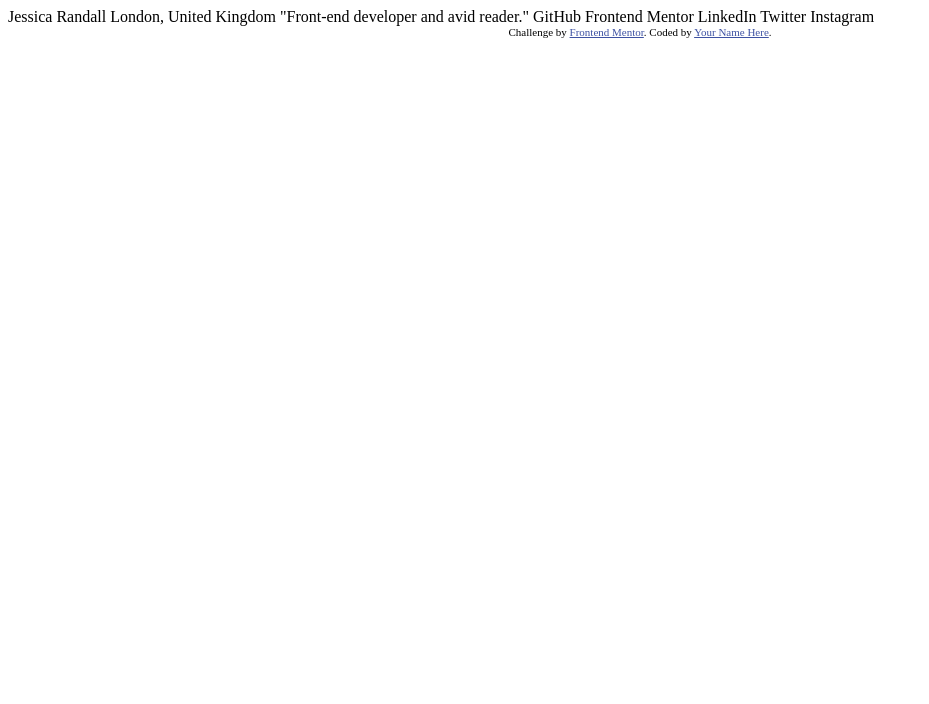
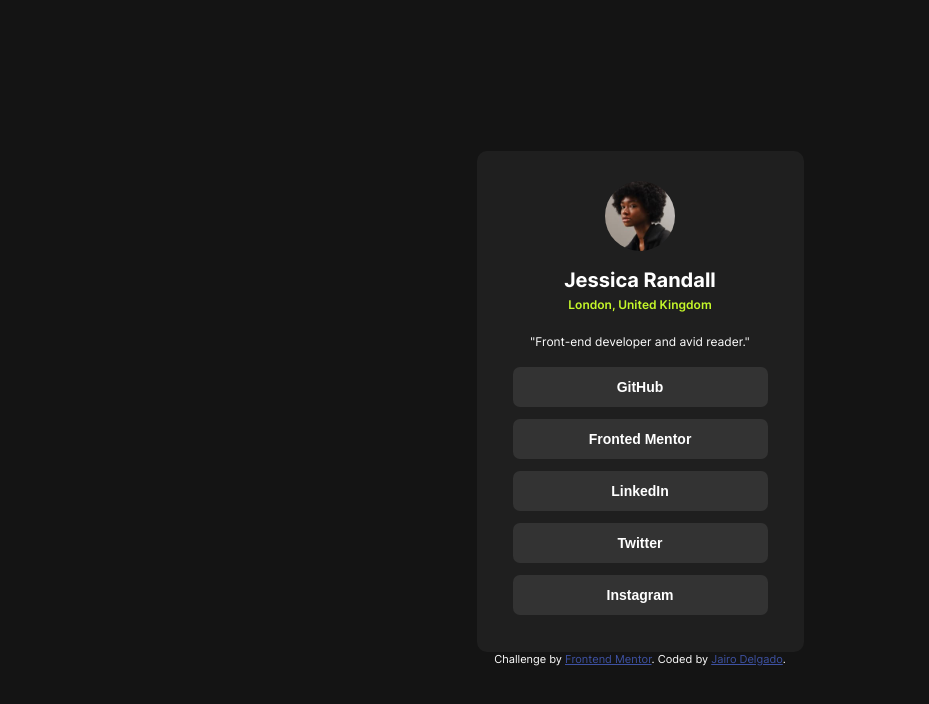
Before and after one commit to gyro2006/social-links-profile, a plain HTML site: page index.html in a window 1280 px wide. Shown: the whole page, without its empty margins (0-929 px from the left). Drawn offline with Linux system fonts and the light colour scheme.

Commit message:
Update index.html

```diff
--- a/index.html
+++ b/index.html
@@ -12,23 +12,90 @@
   <style>
     .attribution { font-size: 11px; text-align: center; }
     .attribution a { color: hsl(228, 45%, 44%); }
+    @font-face {
+      font-family: Inter;
+      src: url('assets/fonts/Inter-VariableFont_slnt\,wght.ttf');
+    }
+    body {
+      background-color: hsl(0, 0%, 8%);
+      display: flex;
+      min-height: 100dvh;
+      flex-direction: column;
+      justify-content: center;
+      align-items: center;
+      font-family: Inter, sans-serif;
+    }
+    #card {
+      max-width: 327px;
+      max-height: 522px;
+      min-width: 300px;
+      min-height: 501px;
+      background-color: hsl(0, 0%, 12%);
+      border-radius: 10px;
+      text-align: center;
+    }
+    h1 {
+      color: hsl(0, 0%, 100%);
+      font-family: Inter, sans-serif;
+      font-size: 20px;
+      font-weight: 700;
+      margin-bottom: 0px;
+    }
+    #location {
+      margin-top: 5px;
+      margin-bottom: 22px;
+      color: hsl(75, 94%, 57%);
+      font-size: 12px;
+      font-weight: 600;
+    }
+    #description {
+      color: hsl(0, 0%, 100%);
+      font-size: 12px;
+      font-weight: 400;
+    }
+    .button {
+      font-weight: 600;
+      width: 255px;
+      height: 40px;
+      border: 0;
+      border-radius: 7px;
+      color: hsl(0, 0%, 100%);
+      background-color: hsl(0, 0%, 20%);
+      font-size: 14px;
+      margin: 6px;
+      cursor: pointer;
+    }
+    .button:active {
+      background-color: hsl(75, 94%, 57%);
+      color: hsl(0, 0%, 12%);
+    }
+    .button:hover {
+      border: 3px solid hsl(0, 0%, 100%);
+    }
+    .button:focus {
+      border: 3px solid hsl(0, 0%, 100%);
+    }
+
   </style>
 </head>
 <body>
+  <main id="card">
+    <img src="assets/images/avatar-jessica.jpeg" alt="photo of Jessica" style="border-radius: 50%; width: 70px; height: 70px; margin-top: 30px;">
+    <h1>Jessica Randall</h1>
+    <p id="location">London, United Kingdom</p>
+    <p id="description">"Front-end developer and avid reader."</p>
 
-  Jessica Randall
-  London, United Kingdom
-  "Front-end developer and avid reader."
+    <a href="#" ><input type="button" value="GitHub" class="button"> </a>
+    <a href="#" ><input class="button" value="Fronted Mentor" type="button"></a>
+    <a href="#" ><input type="button" value="LinkedIn" class="button"></a>
+    <a href="#" ><input type="button" value="Twitter" class="button"></a>
+    <a href="#" ><input type="button" value="Instagram" class="button"></a>
 
-  GitHub
-  Frontend Mentor
-  LinkedIn
-  Twitter
-  Instagram
+  </main>
 
-  <div class="attribution">
+  <div class="attribution" style="color: white;">
     Challenge by <a href="https://www.frontendmentor.io?ref=challenge" target="_blank">Frontend Mentor</a>.
-    Coded by <a href="#">Your Name Here</a>.
+    Coded by <a href="https://github.com/gyro2006">Jairo Delgado</a>.
   </div>
 </body>
 </html>
```
